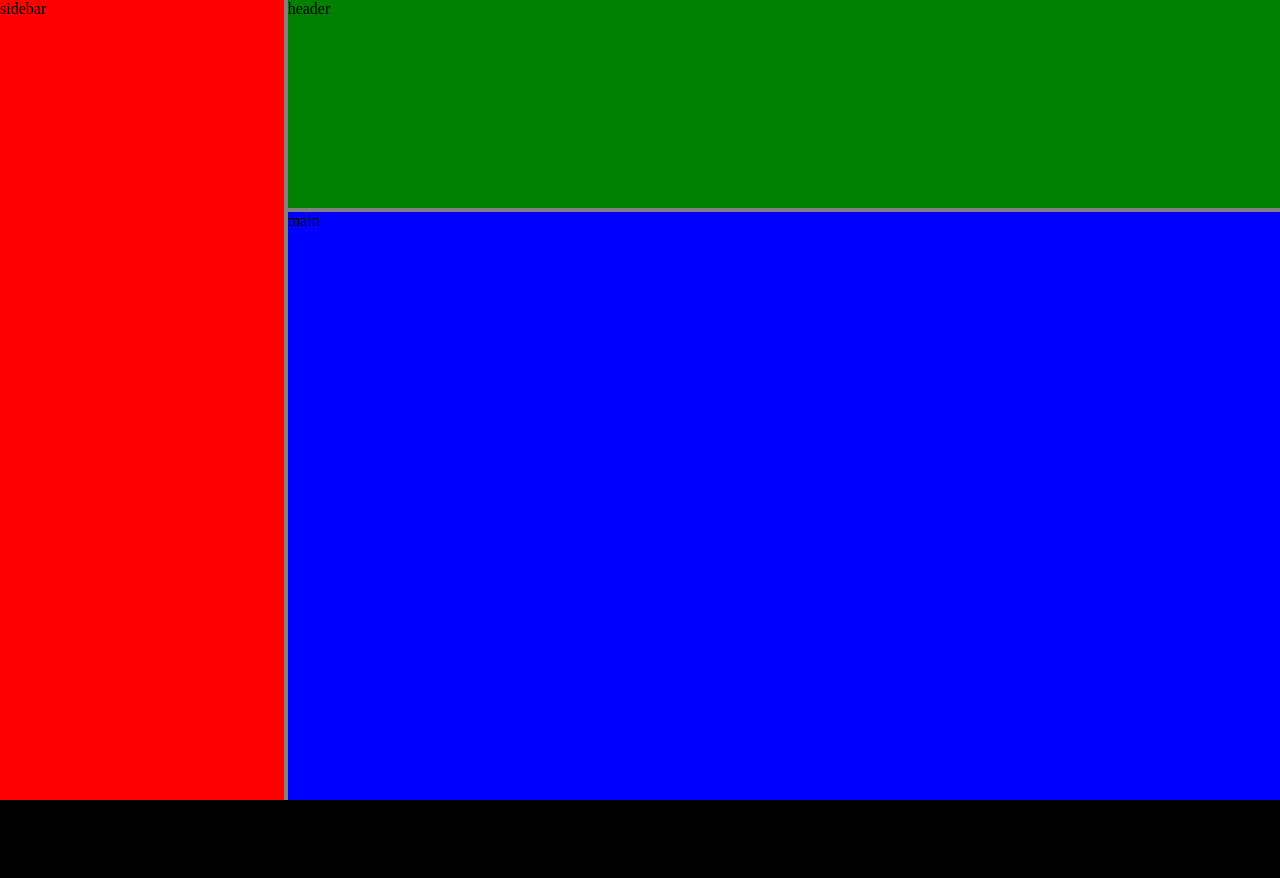
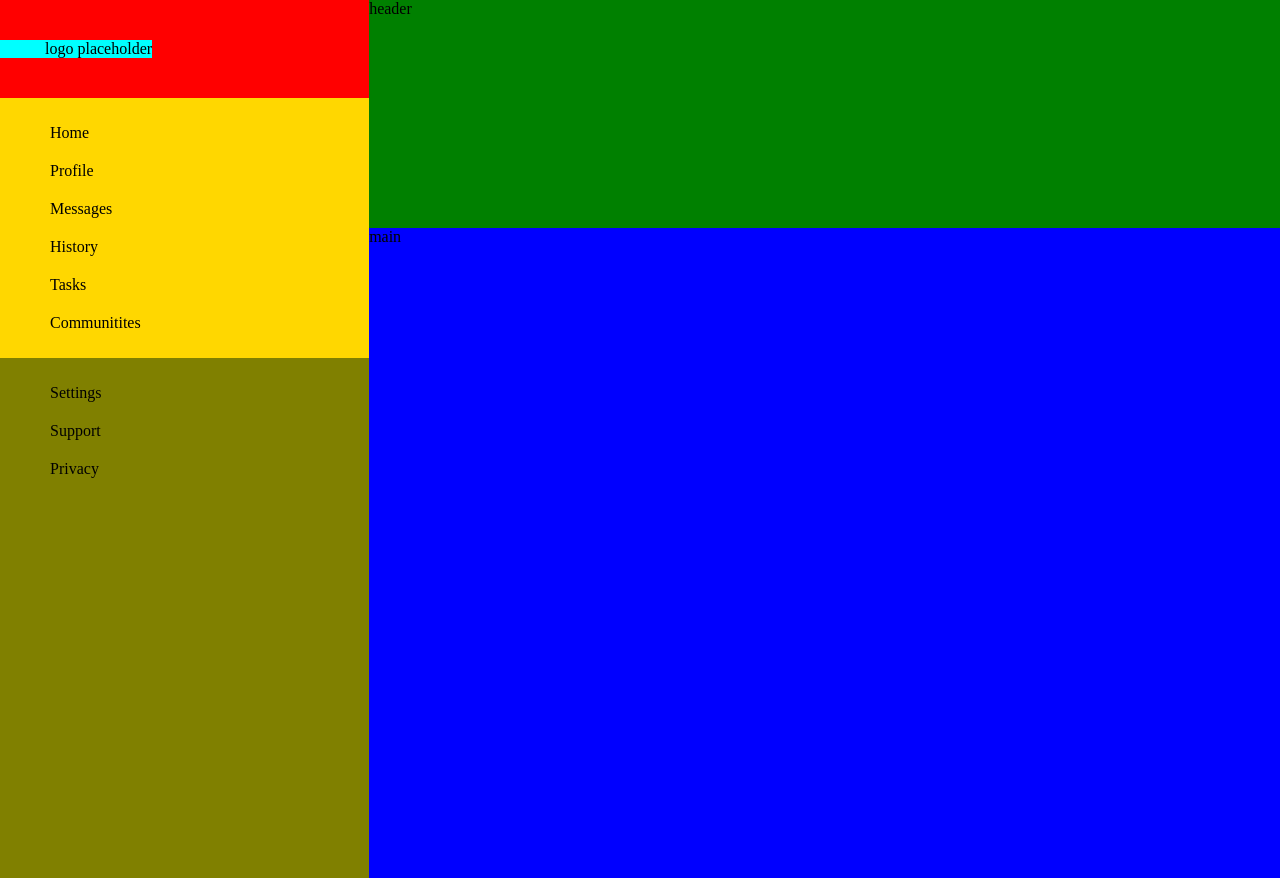
Before and after one commit to kdarley/admin-dashboard, a plain HTML site: page index.html in a window 1280 px wide. Before the commit the page ends 800 px from the top, so only its background shows below. Drawn offline with Linux system fonts and the light colour scheme.

Commit message:
added placeholders for sidebar content and spaced them using grid

```diff
--- a/index.html
+++ b/index.html
@@ -9,7 +9,27 @@
 </head>
 <body>
     <div class="container">
-        <div class="sidebar">sidebar</div>
+        <div class="sidebar">
+            <div class="logo">logo placeholder</div>
+            <div class="side-menu">
+                <ul>
+                    <li>Home</li>
+                    <li>Profile</li>
+                    <li>Messages</li>
+                    <li>History</li>
+                    <li>Tasks</li>
+                    <li>Communitites</li>
+                </ul>
+            </div>
+            <div class="side-settings">
+                <ul>
+                    <li>Settings</li>
+                    <li>Support</li>
+                    <li>Privacy</li>
+                </ul>
+            </div>
+
+        </div>
         <div class="header">header</div>
         <div class="main">main</div>
     </div>
--- a/styles.css
+++ b/styles.css
@@ -15,7 +15,6 @@ div.container {
     display: grid;
     grid-template-columns: 1fr, 5fr;
     grid-template-rows: 1fr, 8fr;
-    gap: 4px;
 }
 
 div.sidebar{
@@ -23,6 +22,9 @@ div.sidebar{
 
     grid-column: 1;
     grid-row: 1/9;
+
+    display: grid;
+    grid-template-rows: 3fr 8fr 16fr;
 }
 
 div.header{
@@ -37,3 +39,37 @@ div.main{
     grid-column: 2/6;
     grid-row: 3/9;
 }
+
+div.logo{
+    background-color: aqua;
+    /* padding: 20px; */
+    grid-row: 1/2;
+
+    align-self: center;
+    justify-self: start;
+    padding-left: 45px;;
+}
+
+.side-menu {
+    background-color: gold;
+}
+
+.side-settings {
+    background-color: olive;
+}
+
+.side-menu>ul, .side-settings>ul {
+
+    list-style: none;
+    display: grid;
+    justify-content: space-between;
+    align-items: space-around;
+
+
+}
+
+.side-menu>ul>li, .side-settings>ul>li {
+    /* background-color: olive; */
+    padding: 10px;
+
+}
```
